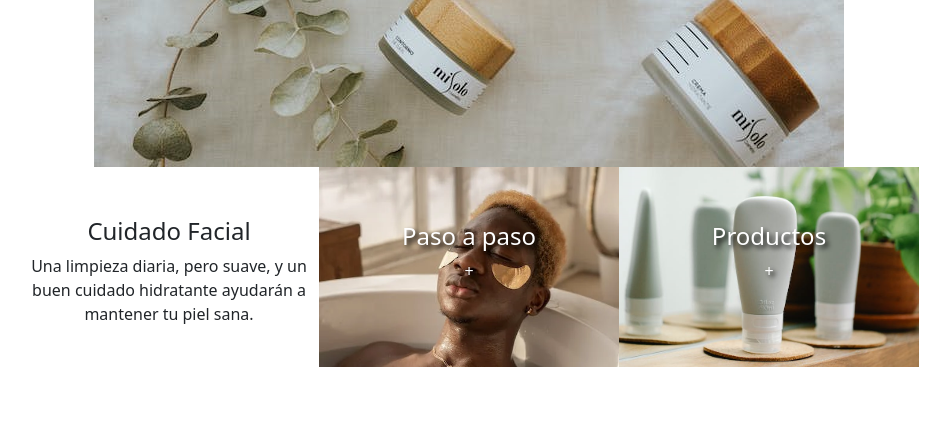
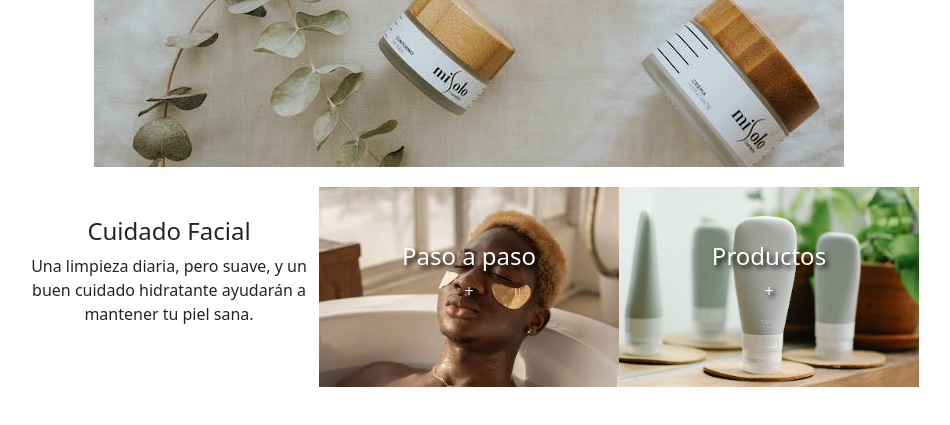
Before and after one commit to mariaeugeniaalfano/skincare, a website: page index.html in a window 1280 px wide. Shown: the part 133-558 px from the top of the page, without its empty margins (171-1121 px from the left). Drawn offline with nearby package versions, Linux system fonts and the light colour scheme.

Commit message:
margin en el home

```diff
--- a/scss/_home.scss
+++ b/scss/_home.scss
@@ -18,6 +18,6 @@
 
 .container__texto {
     height: 200px;
-    padding-top: 50px;
+    padding-top: 30px;
 
 }
--- a/scss/style.scss
+++ b/scss/style.scss
@@ -15,3 +15,11 @@
     max-width: 900px;
     margin: auto;
 }
+
+/* MEDIA QUERYS */
+@media screen and (min-width: 576px) {
+    .container{
+        margin-top: 20px;
+
+    }
+}
```
Also changed, not shown: css/style.css, 1 other file.
